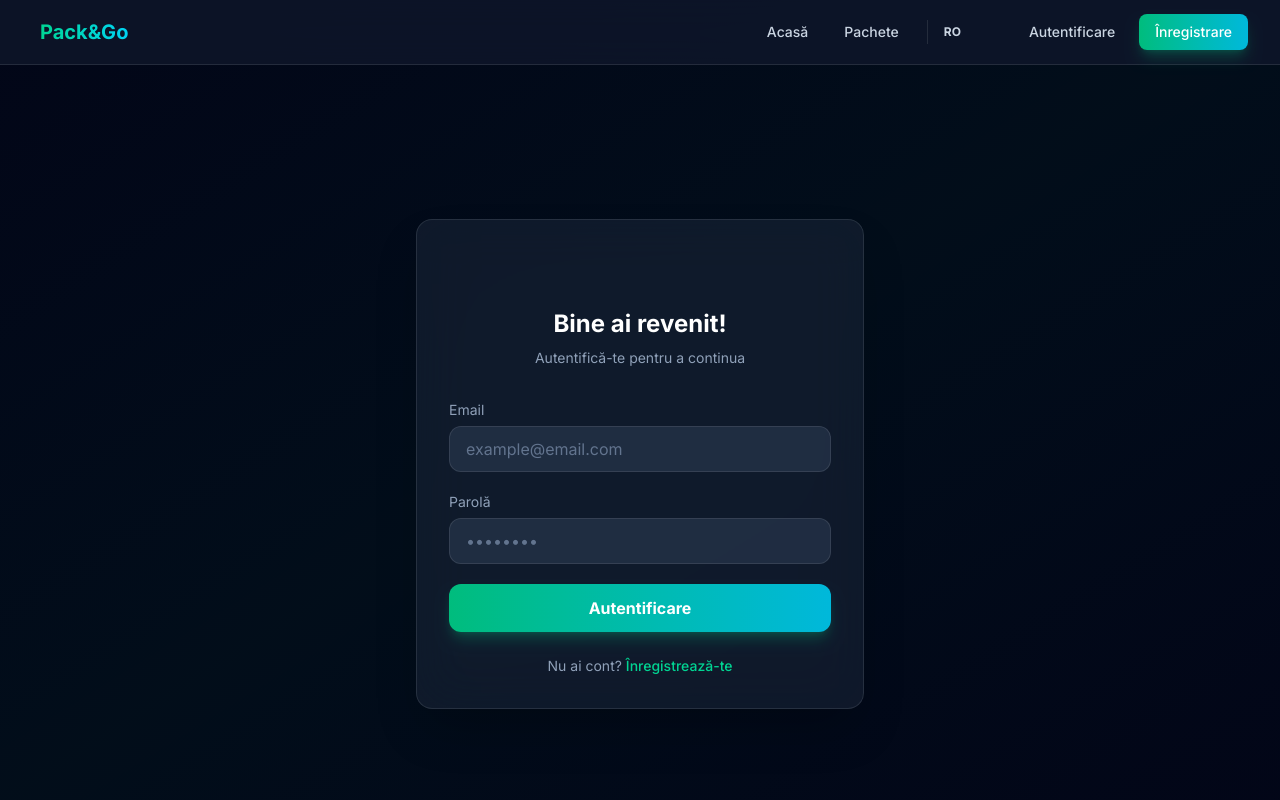
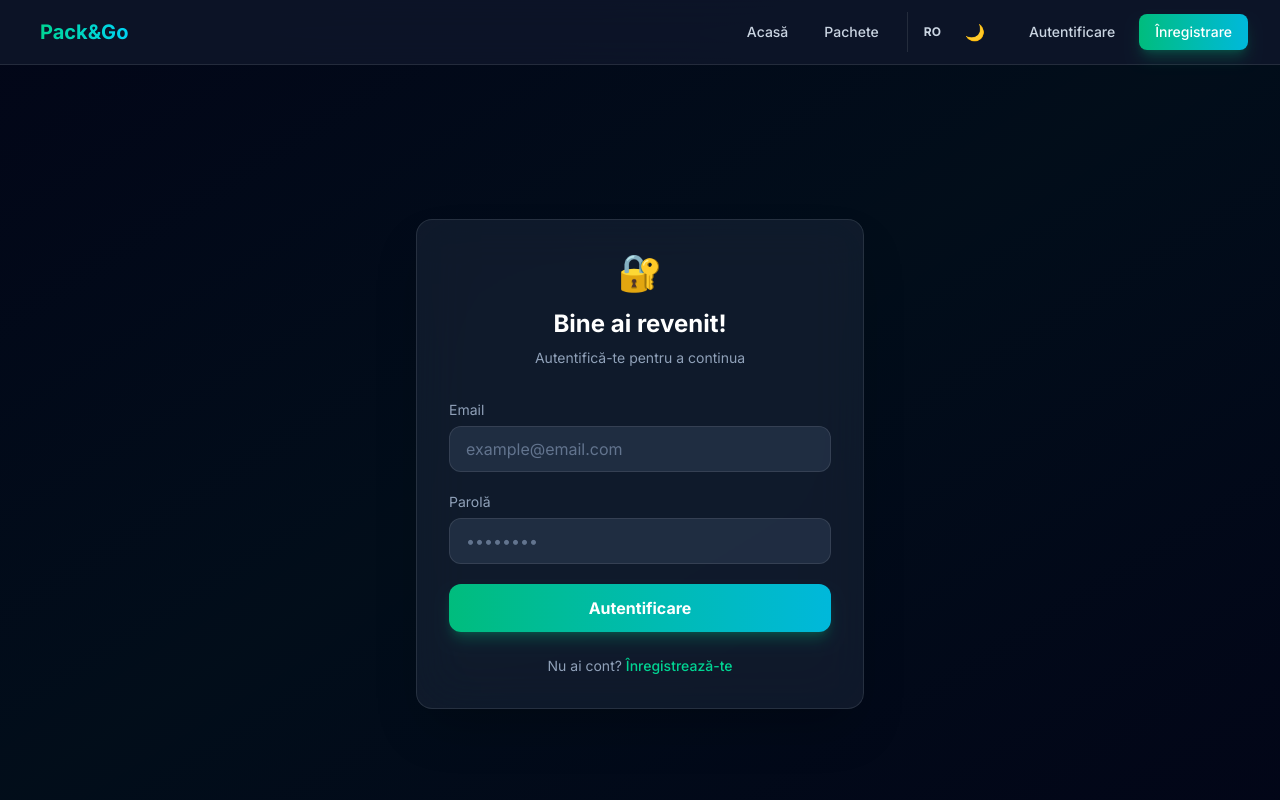
Before and after one commit to butiucmaria23/Licenta, a Next.js app: page /login in a window 1280 px wide. Shown: the top 800 px of the page. Built offline with nearby package versions, Linux system fonts and the light colour scheme.

Commit message:
UI: restore missing emojis and theme toggle icons

```diff
--- a/src/app/admin/packages/page.tsx
+++ b/src/app/admin/packages/page.tsx
@@ -85,7 +85,7 @@ export default function AdminPackagesPage() {
       <div className="max-w-7xl mx-auto px-4 pb-20 -mt-4">
         {packages.length === 0 ? (
           <div className="text-center py-20">
-            <p className="text-4xl mb-4"></p>
+            <p className="text-4xl mb-4">📦</p>
             <p className="text-xl text-slate-500 dark:text-slate-400">{t("admin.noReservations")}</p>
           </div>
         ) : (
--- a/src/app/admin/reservations/page.tsx
+++ b/src/app/admin/reservations/page.tsx
@@ -94,7 +94,7 @@ export default function AdminReservationsPage() {
       <div className="max-w-7xl mx-auto px-4 pb-20 -mt-4">
         {reservations.length === 0 ? (
           <div className="text-center py-20">
-            <p className="text-4xl mb-4"></p>
+            <p className="text-4xl mb-4">📋</p>
             <p className="text-xl text-slate-500 dark:text-slate-400">{t("admin.noReservations")}</p>
           </div>
         ) : (
--- a/src/app/login/page.tsx
+++ b/src/app/login/page.tsx
@@ -41,7 +41,7 @@ export default function LoginPage() {
       >
         <div className="bg-white dark:bg-slate-800/50 backdrop-blur-xl rounded-2xl border border-slate-200 dark:border-white/10 p-8 shadow-xl dark:shadow-2xl">
           <div className="text-center mb-8">
-            <span className="text-4xl">️</span>
+            <span className="text-4xl">🔐</span>
             <h1 className="text-2xl font-bold mt-4 mb-2 text-slate-900 dark:text-white">{t("login.title")}</h1>
             <p className="text-slate-500 dark:text-slate-400 text-sm">{t("login.subtitle")}</p>
           </div>
--- a/src/app/packages/[id]/page.tsx
+++ b/src/app/packages/[id]/page.tsx
@@ -67,7 +67,7 @@ export default function PackageDetailPage() {
   if (!pkg) return (
     <div className="min-h-screen flex items-center justify-center bg-slate-50 dark:bg-slate-950 text-slate-900 dark:text-white transition-colors">
       <div className="text-center">
-        <p className="text-4xl mb-4"></p>
+        <p className="text-4xl mb-4">🔍</p>
         <p className="text-xl text-slate-500 dark:text-slate-400">{t("pkg.notFound")}</p>
         <button onClick={() => router.push("/packages")} className="mt-4 text-emerald-600 dark:text-emerald-400 hover:underline">
           {t("pkg.back")}
--- a/src/app/packages/page.tsx
+++ b/src/app/packages/page.tsx
@@ -117,7 +117,7 @@ export default function PackagesPage() {
           </div>
         ) : packages.length === 0 ? (
           <div className="text-center py-20">
-            <p className="text-4xl mb-4"></p>
+            <p className="text-4xl mb-4">🔍</p>
             <p className="text-xl text-slate-500 dark:text-slate-400">{t("pkgs.noResults")}</p>
             <button onClick={clearFilters} className="mt-4 text-emerald-600 dark:text-emerald-400 hover:underline">{t("pkgs.resetFilters")}</button>
           </div>
--- a/src/app/register/page.tsx
+++ b/src/app/register/page.tsx
@@ -44,7 +44,7 @@ export default function RegisterPage() {
       >
         <div className="bg-white dark:bg-slate-800/50 backdrop-blur-xl rounded-2xl border border-slate-200 dark:border-white/10 p-8 shadow-xl dark:shadow-2xl">
           <div className="text-center mb-8">
-            <span className="text-4xl"></span>
+            <span className="text-4xl">✨</span>
             <h1 className="text-2xl font-bold mt-4 mb-2 text-slate-900 dark:text-white">{t("reg.title")}</h1>
             <p className="text-slate-500 dark:text-slate-400 text-sm">{t("reg.subtitle")}</p>
           </div>
--- a/src/app/reservations/page.tsx
+++ b/src/app/reservations/page.tsx
@@ -143,7 +143,7 @@ export default function ReservationsPage() {
       <div className="max-w-7xl mx-auto px-4 pb-20 -mt-4">
         {reservations.length === 0 ? (
           <div className="text-center py-20">
-            <p className="text-4xl mb-4"></p>
+            <p className="text-4xl mb-4">📭</p>
             <p className="text-xl text-slate-500 dark:text-slate-400 mb-2">{t("res.empty")}</p>
             <p className="text-slate-500 mb-6">{t("res.emptyDesc")}</p>
             <button onClick={() => router.push("/packages")}
--- a/src/components/Navbar.tsx
+++ b/src/components/Navbar.tsx
@@ -74,7 +74,7 @@ export default function Navbar() {
                   title={theme === 'light' ? 'Switch to dark' : theme === 'dark' ? 'Switch to system' : 'Switch to light'}
                   className="p-2 rounded-lg text-slate-600 dark:text-slate-300 hover:bg-slate-100 dark:hover:bg-white/10 transition-all text-base"
                 >
-                  {theme === 'dark' ? '' : theme === 'system' ? '' : ''}
+                  {theme === 'dark' ? '🌙' : theme === 'system' ? '🖥️' : '☀️'}
                 </button>
               )}
             </div>
```
